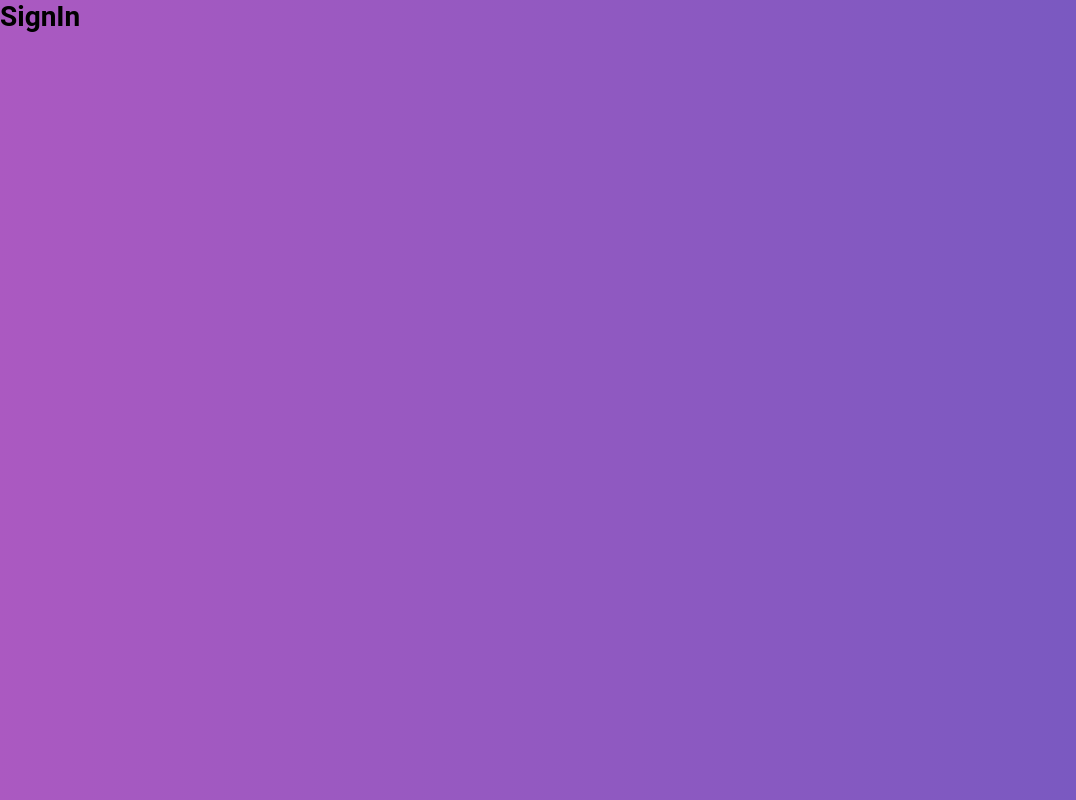
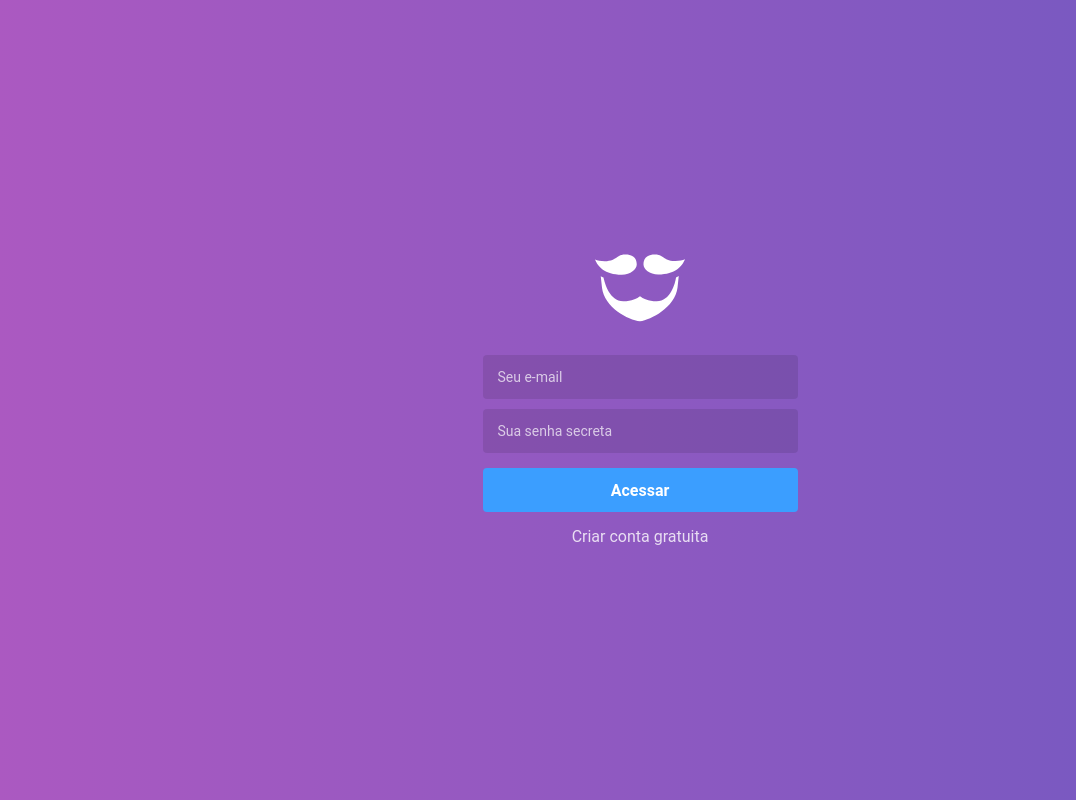
Before and after one commit to fleflis/gobarber-frontend, a React (Create React App) app: page / in a window 1280 px wide. Shown: the whole page, without its empty margins (0-1076 px from the left). Built offline with nearby package versions, Linux system fonts and the light colour scheme.

Commit message:
Estilos da página Auth

```diff
--- a/package.json
+++ b/package.json
@@ -15,6 +15,7 @@
     "eslint-plugin-react": "^7.19.0",
     "eslint-plugin-react-hooks": "^2.5.0",
     "history": "^4.10.1",
+    "polished": "^3.4.4",
     "prettier": "^1.19.1",
     "prop-types": "^15.7.2",
     "react": "^16.12.0",
--- a/src/pages/SignIn/index.js
+++ b/src/pages/SignIn/index.js
@@ -1,7 +1,19 @@
 import React from 'react';
+import { Link } from 'react-router-dom';
 
-// import { Container } from './styles';
+import logo from '~/assets/gobarber-logo.svg';
 
 export default function SignIn() {
-  return <h1> SignIn </h1>;
+  return (
+    <>
+      <img src={logo} alt="Go Barber" />
+      <form>
+        <input type="email" placeholder="Seu e-mail" />
+        <input type="password" placeholder="Sua senha secreta" />
+
+        <button type="submit">Acessar</button>
+        <Link to="/register">Criar conta gratuita</Link>
+      </form>
+    </>
+  );
 }
--- a/src/pages/SignUp/index.js
+++ b/src/pages/SignUp/index.js
@@ -1,7 +1,20 @@
 import React from 'react';
+import { Link } from 'react-router-dom';
 
-// import { Container } from './styles';
+import logo from '~/assets/gobarber-logo.svg';
 
 export default function SignUp() {
-  return <h1> SignUp </h1>;
+  return (
+    <>
+      <img src={logo} alt="Go Barber" />
+      <form>
+        <input placeholder="Nome Completo" />
+        <input type="email" placeholder="Seu e-mail" />
+        <input type="password" placeholder="Sua senha secreta" />
+
+        <button type="submit">Criar conta</button>
+        <Link to="/">Já tenho login</Link>
+      </form>
+    </>
+  );
 }
--- a/src/pages/_layouts/auth/index.js
+++ b/src/pages/_layouts/auth/index.js
@@ -1,10 +1,14 @@
 import React from 'react';
 import PropTypes from 'prop-types';
 
-import { Wrapper } from './styles';
+import { Wrapper, Content } from './styles';
 
 export default function AuthLayout({ children }) {
-  return <Wrapper>{children}</Wrapper>;
+  return (
+    <Wrapper>
+      <Content>{children}</Content>
+    </Wrapper>
+  );
 }
 
 AuthLayout.propTypes = {
--- a/src/pages/_layouts/auth/styles.js
+++ b/src/pages/_layouts/auth/styles.js
@@ -1,6 +1,61 @@
 import styled from 'styled-components';
+import { darken } from 'polished';
 
 export const Wrapper = styled.div`
   height: 100%;
   background: linear-gradient(-90deg, #7159c1, #ab59c1);
+  display: flex;
+  flex-direction: column;
+  justify-content: center;
+  align-items: center;
 `;
+
+export const Content = styled.div`
+  width: 100%;
+  max-width: 315px;
+  text-align: center;
+  form {
+    display: flex;
+    flex-direction: column;
+    margin-top: 30px;
+
+    input {
+      background: rgba(0, 0, 0, 0.1);
+      border: 0;
+      border-radius: 4px;
+      height: 44px;
+      padding: 0 15px;
+      color: #fff;
+      margin: 0 0 10px;
+
+      &::placeholder {
+        color: rgba(255, 255, 255, 0.7);
+      }
+    }
+    button {
+      margin: 5px 0 0;
+      height: 44px;
+      background: #3b9eff;
+      font-weight: bold;
+      color: #fff;
+      border: 0;
+      border-radius: 4px;
+      font-size: 16px;
+      transition: background 0.2s;
+
+      &:hover {
+        background: ${darken(0.03, '#3B9EFF')};
+      }
+    }
+    a {
+      color: #fff;
+      margin-top: 15px;
+      font-size: 16px;
+      opacity: 0.8;
+
+      &:hover {
+        opacity: 1;
+      }
+    }
+  }
+`;
```
Also changed, not shown: src/assets/gobarber-logo.svg (added), 1 other file (tests, documents, lock files or other folders).
